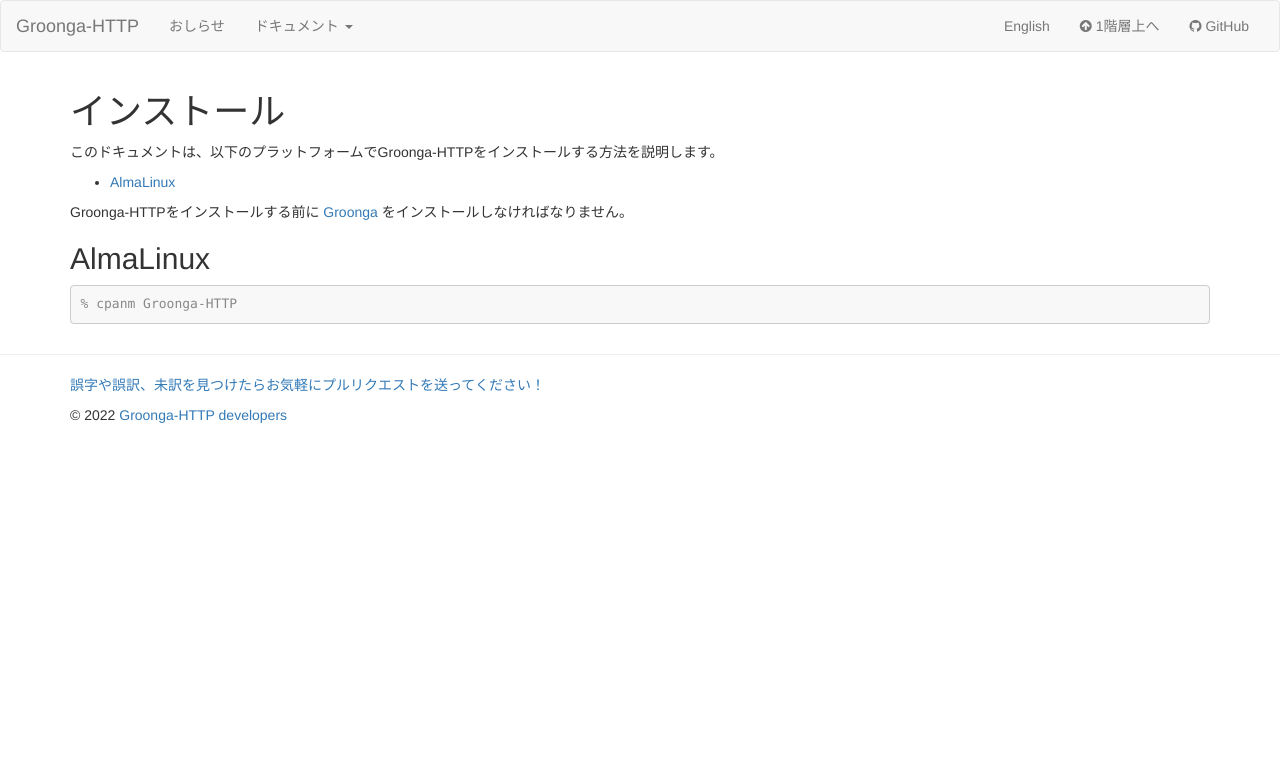
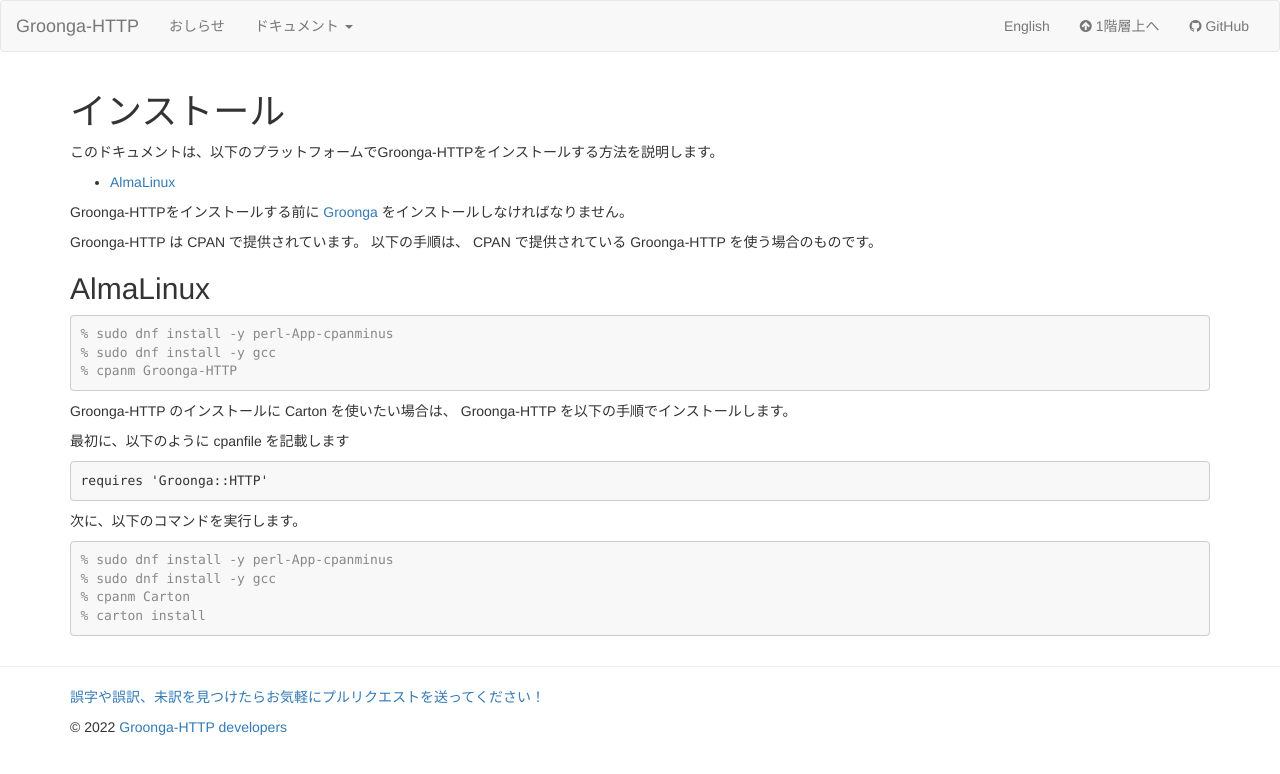
Before and after one commit to groonga/Groonga-HTTP, a Jekyll site: the page built from docs/ja/install/index.md, in a window 1280 px wide. Shown: the top 774 px of the page. Built offline with Jekyll 4.4.1, drawn with Linux system fonts in a browser that asks for light colours.

Commit message:
docs install: translate Japanese

````diff
--- a/docs/ja/install/index.md
+++ b/docs/ja/install/index.md
@@ -10,10 +10,32 @@ title: Install
 
 Groonga-HTTPをインストールする前に [Groonga][groonga] をインストールしなければなりません。
 
+Groonga-HTTP は CPAN で提供されています。
+以下の手順は、 CPAN で提供されている Groonga-HTTP を使う場合のものです。
+
 ## AlmaLinux {#almalinux}
 
 ```console
+% sudo dnf install -y perl-App-cpanminus
+% sudo dnf install -y gcc
 % cpanm Groonga-HTTP
 ```
 
+Groonga-HTTP のインストールに Carton を使いたい場合は、 Groonga-HTTP を以下の手順でインストールします。
+
+最初に、以下のように cpanfile を記載します
+
+```
+requires 'Groonga::HTTP'
+```
+
+次に、以下のコマンドを実行します。
+
+```console
+% sudo dnf install -y perl-App-cpanminus
+% sudo dnf install -y gcc
+% cpanm Carton
+% carton install
+```
+
 [Groonga]:https://groonga.org/
````
Also changed, not shown: 1 other file.
